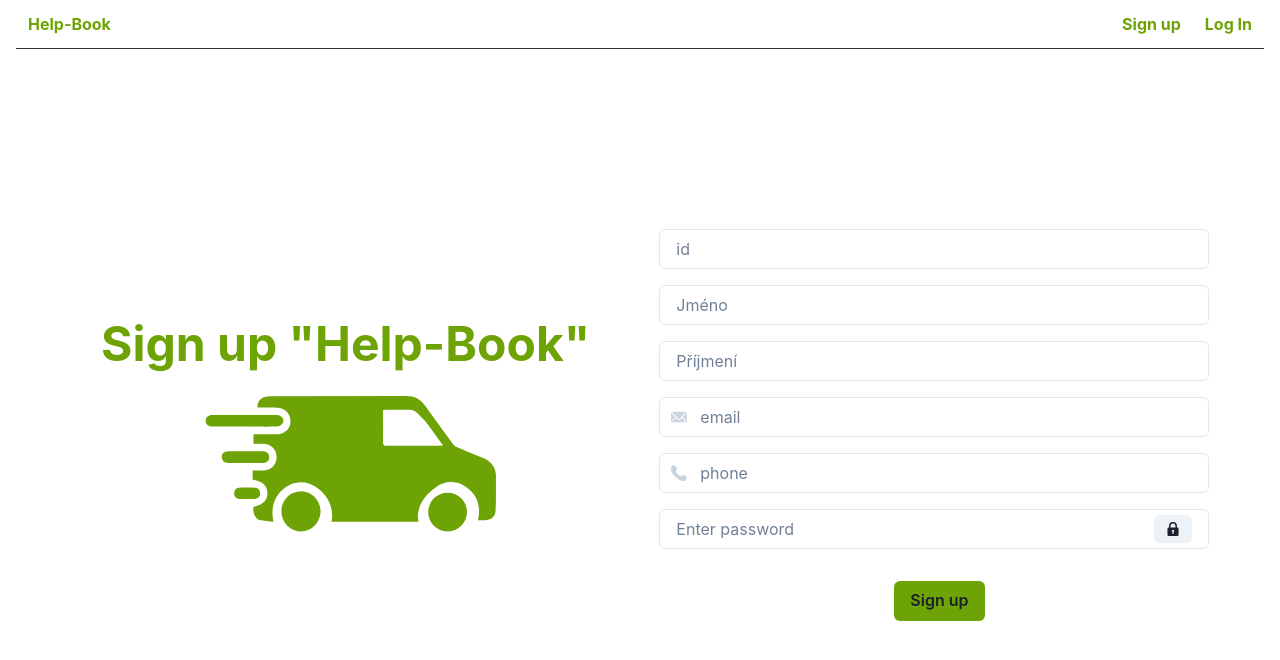
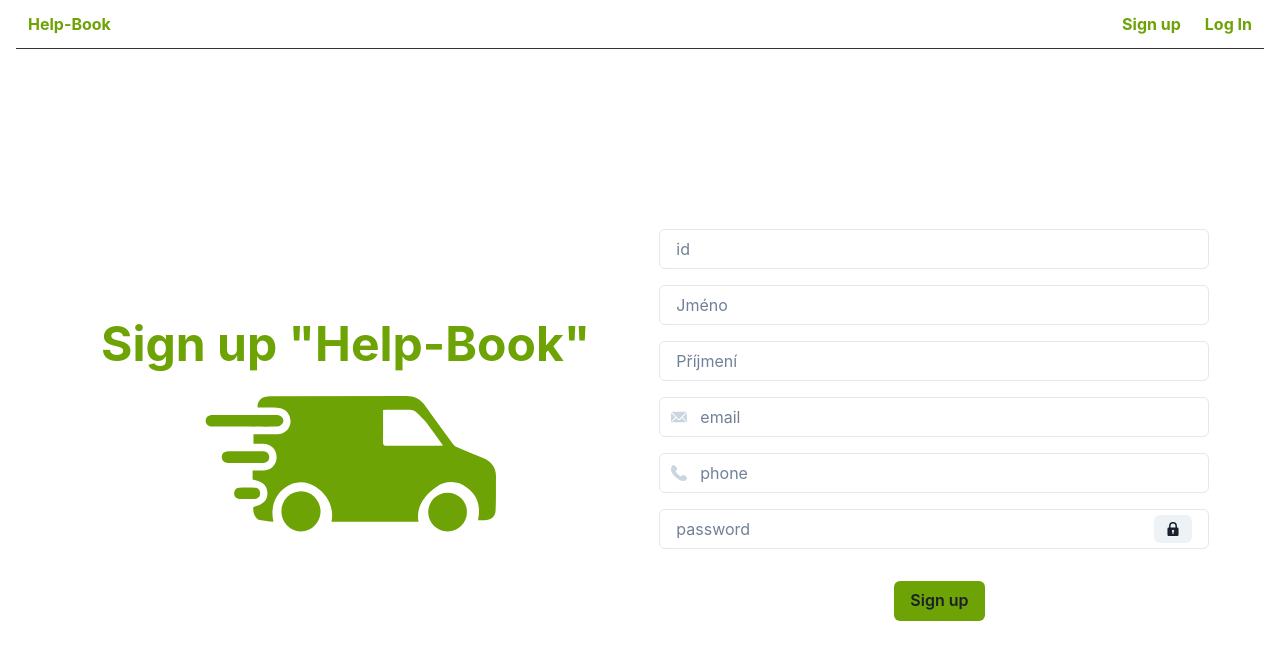
Before and after one commit to MishaStryzhka/rohlik-car, a React (Create React App) app: page /register in a window 1280 px wide. Shown: the top 660 px of the page. Built offline with nearby package versions, Linux system fonts and the light colour scheme; no server answers.

Commit message:
Update RegisterForm.js

```diff
--- a/src/components/RegisterForm/RegisterForm.js
+++ b/src/components/RegisterForm/RegisterForm.js
@@ -93,7 +93,7 @@ export const RegisterForm = () => {
                     {...field}
                     pr="4.5rem"
                     type={show ? 'text' : 'password'}
-                    placeholder="Enter password"
+                    placeholder="password"
                   />
                   <InputRightElement width="4.5rem">
                     <Button h="1.75rem" size="sm" onClick={handleClick}>
```
